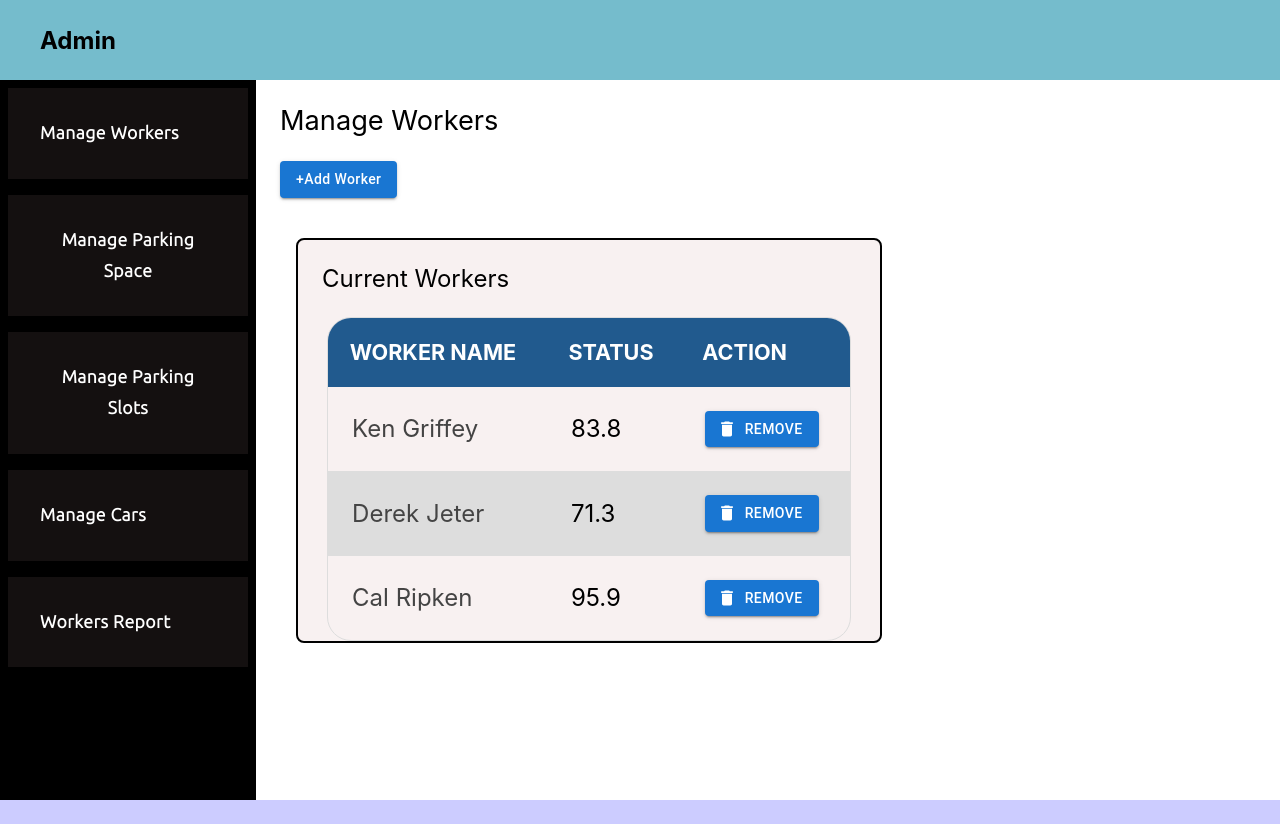
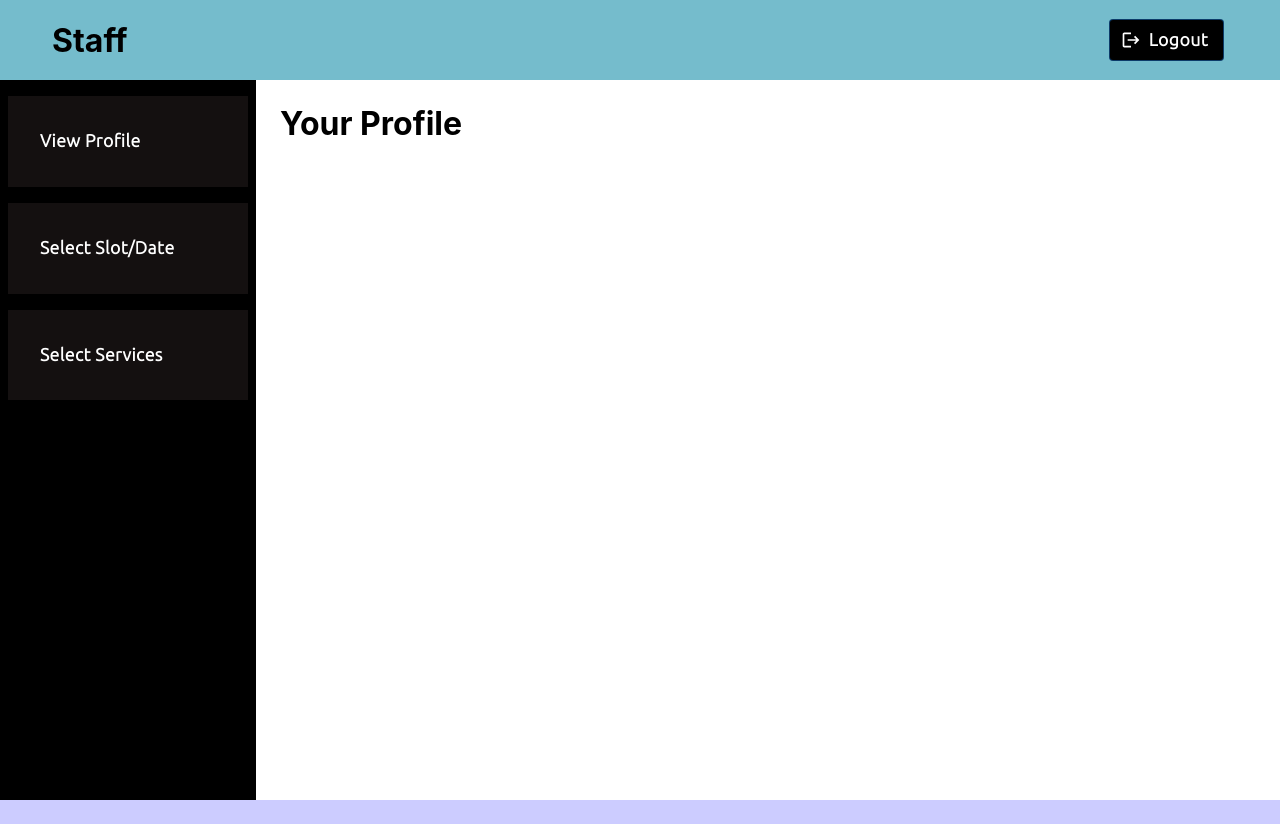
Before and after one commit to poddarrishi02/ParkAway, a React (Create React App) app: page /dashboard in a window 1280 px wide. Built offline with nearby package versions, Linux system fonts and the light colour scheme.

Commit message:
added staff dashboard

```diff
--- a/src/components/AdminDash.js
+++ b/src/components/AdminDash.js
@@ -1,13 +1,7 @@
 import React, { useState } from 'react'
 import styles from '../styles/dashboard/admin.module.css'
-import Accordion from '@mui/material/Accordion';
-import AccordionSummary from '@mui/material/AccordionSummary';
-import AccordionDetails from '@mui/material/AccordionDetails';
-import Typography from '@mui/material/Typography';
-import ExpandMoreIcon from '@material-ui/icons/ExpandMore';
 import Button from '@mui/material/Button';
 import AddWorker from './AddWorker';
-import RemoveWorker from './RemoveWorker';
 import Default from './Default';
 
 function AdminDash() {
--- a/src/components/RemoveWorker.js
+++ /dev/null
@@ -1,11 +0,0 @@
-import React from 'react'
-
-function RemoveWorker() {
-    return (
-        <div style={{width:"100%", height:"100%"}}>
-            Remove Worker
-        </div>
-    )
-}
-
-export default RemoveWorker
--- /dev/null
+++ b/src/components/StaffProfile.js
@@ -0,0 +1,17 @@
+import React from 'react'
+import Button from '@mui/material/Button';
+import DeleteIcon from '@mui/icons-material/Delete';
+import styles from '../styles/dashboard/staffprofile.module.css'
+function AddWorker() {
+    let name= "Ram";
+    return (
+        <div style={{ width: "100%", height: "100%" }}>
+            <div className={styles.title}>
+                Your Profile
+            </div>
+
+        </div>
+    )
+}
+
+export default AddWorker
--- a/src/components/WorkerDash.js
+++ b/src/components/WorkerDash.js
@@ -1,11 +1,53 @@
-import React from 'react'
+import React, { useState } from 'react'
+import styles from '../styles/dashboard/staff.module.css'
+import Button from '@mui/material/Button';
+import AddWorker from './AddWorker';
+import LogoutIcon from '@mui/icons-material/Logout';
+import StaffProfile from './StaffProfile';
+import Default from './Default';
 
-function WorkerDash() {
+function AdminDash() {
+    const [active, setactive] = useState(<StaffProfile />);
     return (
-        <div>
-            Worker
+        //     <link href="https://fonts.googleapis.com/icon?family=Material+Icons"
+        //   rel="stylesheet"></link>
+        <div className={styles.outer}>
+            <div className={styles.topNav}>
+                <div className={styles.navHead}>Staff</div>
+                <div className={styles.logout}>
+                    <Button variant="outlined" startIcon={<LogoutIcon style={{ fill: "white" }} />} style={{ backgroundColor:"black" ,fontWeight: "bolder", fontFamily: 'Ubuntu', minWidth: "100%", color: "white", textTransform: "none", fontSize: "1.1em" }} >
+                        Logout
+                    </Button>
+                </div>
+            </div>
+            <div className={styles.content}>
+                <div className={styles.leftNav}>
+                    <div className={styles.dashTop}>
+                        <Button onClick={() => {
+                            setactive(<StaffProfile />)
+                        }} variant="text" style={{ fontWeight: "bolder", fontFamily: "Ubuntu", minWidth: "100%", justifyContent: "flex-start", color: "white", textTransform: "none", fontSize: "1.1em" }}
+                            sx={{ ':hover': { bgcolor: 'rgb(60,60,60)' } }}>View Profile</Button>
+                    </div>
+                    <div className={styles.dashItems}>
+                        <Button onClick={() => {
+                            setactive(<AddWorker />)
+                        }} variant="text" style={{ fontWeight: "bolder", fontFamily: "Ubuntu", minWidth: "100%", justifyContent: "flex-start", color: "white", textTransform: "none", fontSize: "1.1em" }}
+                            sx={{ ':hover': { bgcolor: 'rgb(60,60,60)' } }}>Select Slot/Date</Button>
+                    </div>
+                    <div className={styles.dashItems}>
+                        <Button onClick={() => {
+                            setactive(<AddWorker />)
+                        }} variant="text" style={{ fontWeight: "bolder", fontFamily: "Ubuntu", minWidth: "100%", justifyContent: "flex-start", color: "white", textTransform: "none", fontSize: "1.1em" }}
+                            sx={{ ':hover': { bgcolor: 'rgb(60,60,60)' } }}>Select Services</Button>
+                    </div>
+
+                </div>
+                <div className={styles.display}>
+                    {active}
+                </div>
+            </div>
         </div>
     )
 }
 
-export default WorkerDash
+export default AdminDash
--- a/src/pages/dashboard.js
+++ b/src/pages/dashboard.js
@@ -4,8 +4,8 @@ import UserDash from '../components/UserDash';
 import WorkerDash from '../components/WorkerDash';
 import styles from '../styles/dashboard.module.css'
 function Dashboard() {
-    var isAdmin=true;
-    var isWorker=false;
+    var isAdmin=false;
+    var isWorker=true;
     var isUser=false;
     return (
         <div className={styles.outer}>
--- /dev/null
+++ b/src/styles/dashboard/staff.module.css
@@ -0,0 +1,61 @@
+/* <link href="https://fonts.googleapis.com/icon?family=Material+Icons"
+      rel="stylesheet"> */
+.outer{
+    background-color: white;
+    height: 100vh;
+    width: 100vw;
+}
+.topNav{
+    display: flex;
+    justify-content: space-between;
+    align-items: center;
+    height: 10vh;
+    background-color: rgb(117, 188, 204);
+}
+.content{
+    display: flex;
+    height: 90vh;
+}
+
+.leftNav{
+    display: flex;
+    flex-direction: column;
+    background-color: black;
+    width: 20vw;
+    height: 90vh;
+}
+.display{
+    height: 90vh;
+}
+.navHead{
+    color: black;
+    padding: 5vh;
+    margin-left: 1.5vh;
+    font-size:xx-large;
+    font-weight: bolder;
+}
+.dashItems, .dashTop
+{
+    /* background-color: rgb(17, 14, 14); */
+    background-color: rgb(20, 16, 16);
+
+    color: white;
+    padding:3vh;
+    margin: 1vh;
+}
+.dashTop{
+    margin-top: 2vh;
+}
+.manage{
+    display: flex;
+    flex-direction: column;
+    width: 1.2em;
+}
+.manageWorker{
+    font-weight: 600;
+    justify-content: flex-start;
+    text-transform: none;
+}
+.logout{
+    margin-right: 7vh;
+}
--- /dev/null
+++ b/src/styles/dashboard/staffprofile.module.css
@@ -0,0 +1,5 @@
+.title{
+    font-weight:bolder;
+    font-size: xx-large;
+    margin: 3vh;
+}
```
